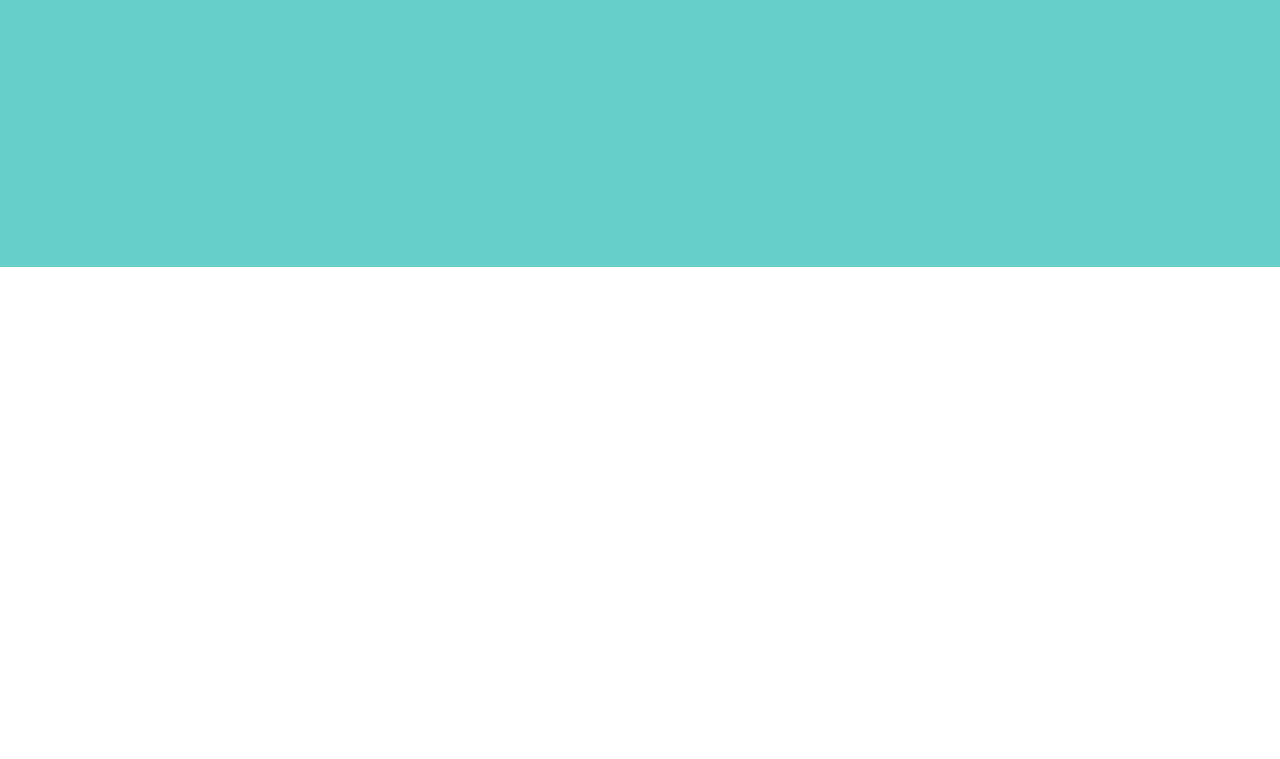
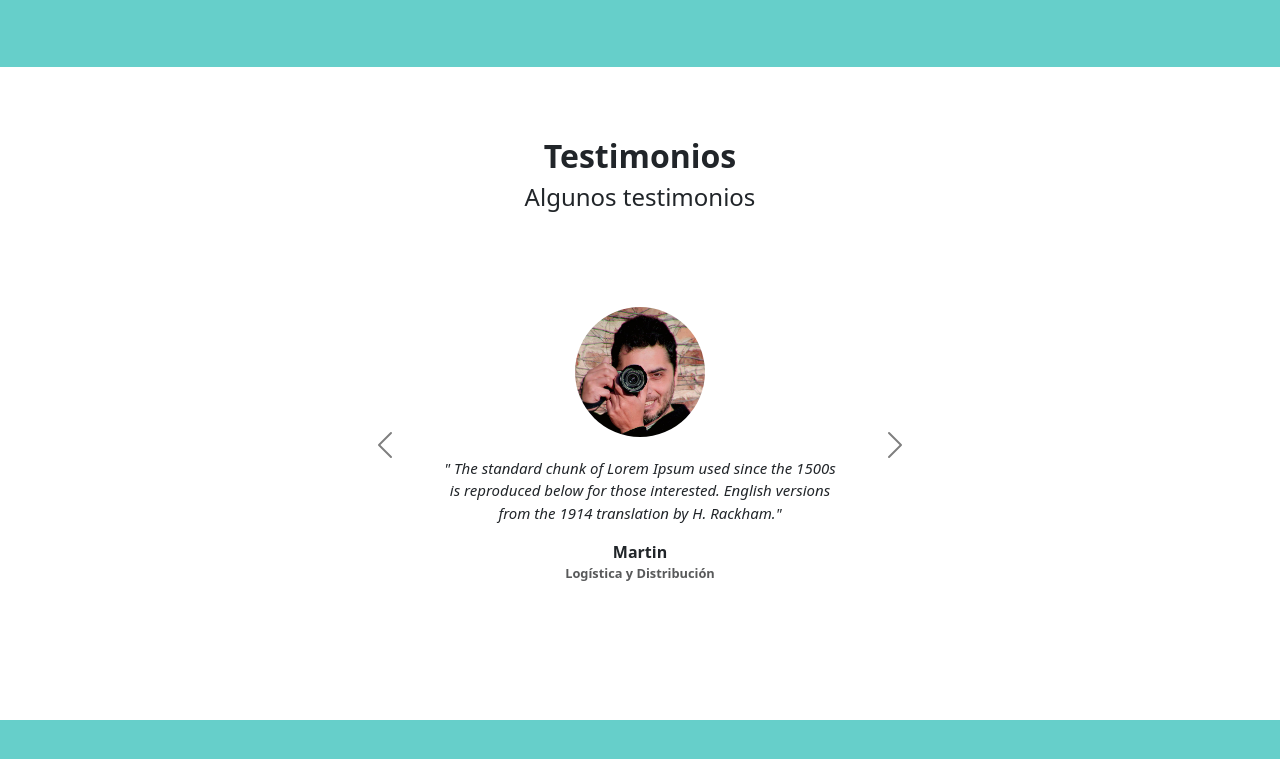
Before and after one commit to MaxterMultimedios/MiPorfolio, a plain HTML site: page index.html in a window 1280 px wide. Shown: the part 2153-2912 px from the top of the page. Before the commit the page ends 2420 px from the top, so only its background shows below. Drawn offline with nearby package versions, Linux system fonts and the light colour scheme.

Commit message:
Agregando galeria de testimonios

```diff
--- a/css/style.css
+++ b/css/style.css
@@ -88,6 +88,7 @@ h3 {
 .experiencia .columna {
     padding: 20px;
     border: 1px solid #8080804d;
+    border-radius: 30px;
     display: flex;
     flex-direction: column;
     align-items: center;
@@ -110,7 +111,7 @@ h3 {
 }
 
 .proyectos-recientes {
-    padding: 40px;
+    padding: 60px 0 70px 0;
     background-color: rgb(102, 207, 202);
 }
 
@@ -166,6 +167,57 @@ h3 {
     margin: 10px;
 }
 
+.testimonios {
+    padding: 70px 40px 50px 40px;
+}
+
+.testimonios img {
+    width: 130px;
+    margin: 0px 10px 20px 10px;
+}
+
+.testimonio-texto {
+    max-width: 70%;
+    font-size: 15px;
+    text-align: center;
+    font-style: italic;
+}
+
+.testimonio-info {
+    font-weight: bold;
+    text-align: center;
+}
+
+.testimonio-info p {
+    margin-bottom: 0;
+}
+
+.testimonio-footer .cliente {
+    font-size: 1rem;
+}
+
+.testimonio-info .cargo {
+    font-size: 0.8rem;
+    color: rgb(88, 89, 90);
+}
+
+.testimonios .carousel {
+    max-width: 600px;
+}
+
+.carousel-item {
+    height: 450px;
+}
+
+.carousel-item .container {
+    width: 100%;
+    height: 100%;
+    display: flex;
+    flex-direction: column;
+    align-items: center;
+    justify-content: center;
+}
+
 footer {
     height: 250px;
     background-color: rgb(102, 207, 202);
--- a/index.html
+++ b/index.html
@@ -71,7 +71,7 @@
 
   <section class="sobre-mi text-white">
     <div>
-      <h2>Sobre mí</h2>
+      <h2>Algo sobre mí</h2>
       <p>" The standard chunk of Lorem Ipsum used since the 1500s is reproduced below for those interested. Sections 1.10.32 and 1.10.33 from "de Finibus Bonorum et Malorum" by Cicero are also reproduced in their exact original form, accompanied by English versions from the 1914 translation by H. Rackham. "</p>
     </div>
   </section>
@@ -175,6 +175,53 @@
     </div>
   </section>
 
+  <section class="testimonios">
+    <h2>Testimonios</h2>
+    <h4>Algunos testimonios</h4>
+    <div id="testimonios-carrusel" class="carousel carousel-dark slide">
+      <div class="carousel-inner">
+        <div class="carousel-item active">
+          <div class="container">
+            <img class="tetimonio-imagen rounded-circle" src="img/Maxter.png" alt="Imagen Martin">
+            <p class="testimonio-texto">" The standard chunk of Lorem Ipsum used since the 1500s is reproduced below for those interested. English versions from the 1914 translation by H. Rackham."</p>
+            <div class="testimonio-info">
+              <p class="cliente">Martin</p>
+              <p class="cargo">Logística y Distribución</p>
+            </div>
+          </div>
+        </div>
+        <div class="carousel-item">
+          <div class="container">
+            <img class="tetimonio-imagen rounded-circle" src="img/Maxter.png" alt="Imagen Natalia">
+            <p class="testimonio-texto">" The standard chunk of Lorem Ipsum used since the 1500s is reproduced below for those interested are also reproduced in their exact original
+               from the 1914 translation by H. Rackham."</p>
+            <div class="testimonio-info">
+              <p class="cliente">Natalia</p>
+              <p class="cargo">Gastromómica</p>
+            </div>
+          </div>
+        </div>
+        <div class="carousel-item">
+          <div class="container">
+            <img class="tetimonio-imagen rounded-circle" src="img/Maxter.png" alt="Imagen Humbert">
+            <p class="testimonio-texto">" The standard chunk since the 1500s is reproduced below for those interested exact original form, accompanied by English versions from the 1914 translation by H. Rackham."</p>
+            <div class="testimonio-info">
+              <p class="cliente">Humbert</p>
+              <p class="cargo">Profesor de Música y compositor</p>
+            </div>
+          </div>
+        </div>
+      </div>
+      <button class="carousel-control-prev" type="button" data-bs-target="#testimonios-carrusel" data-bs-slide="prev">
+        <span class="carousel-control-prev-icon" aria-hidden="true"></span>
+        <span class="visually-hidden">Anterior</span>
+      </button>
+      <button class="carousel-control-next" type="button" data-bs-target="#testimonios-carrusel" data-bs-slide="next">
+        <span class="carousel-control-next-icon" aria-hidden="true"></span>
+        <span class="visually-hidden">Siguiente</span>
+      </button>
+    </div>
+  </section>
 
   <footer class="row">
     <div></div>
```
